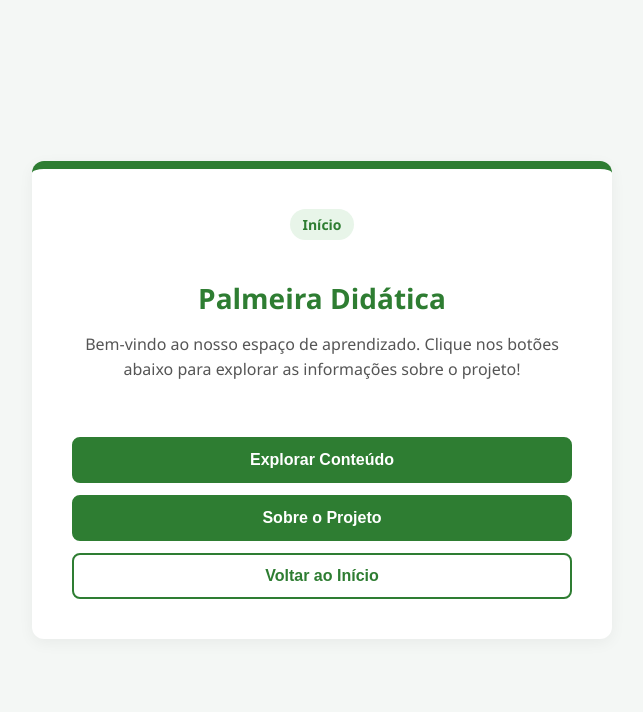
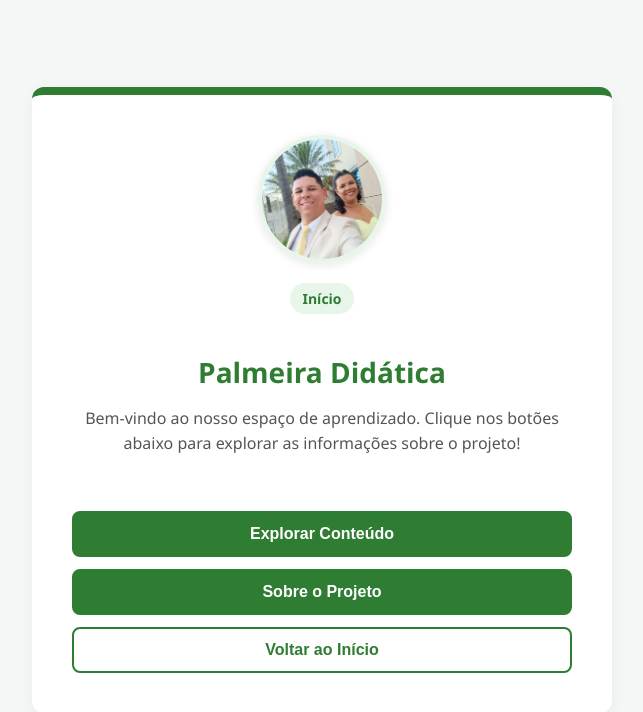
Before and after one commit to tic3-droid/didactic-palm-tree, a plain HTML site: page index.html in a window 1280 px wide. Shown: the whole page, without its empty margins (318-961 px from the left). Drawn offline with Linux system fonts and the light colour scheme.

Commit message:
Enhance profile image styling and button group
Added styles for profile image and updated button layout.

```diff
--- a/index.html
+++ b/index.html
@@ -25,6 +25,17 @@
             text-align: center;
             max-width: 500px;
             border-top: 8px solid #2e7d32;
+        }
+
+        /* --- ESTILO DA SUA FOTO --- */
+        .profile-img {
+            width: 120px;          /* Largura da foto */
+            height: 120px;         /* Altura da foto */
+            border-radius: 50%;    /* Deixa a foto perfeitamente redonda */
+            object-fit: cover;     /* Garante que a foto não fique esticada */
+            border: 4px solid #e8f5e9; /* Borda estilizada em volta da foto */
+            margin-bottom: 15px;
+            box-shadow: 0 2px 10px rgba(0,0,0,0.1);
         }
 
         h1 {
@@ -70,7 +81,6 @@
             cursor: pointer;
         }
 
-        /* Botões Principais (Verdes) */
         .btn-main {
             background-color: #2e7d32;
             color: white;
@@ -81,7 +91,6 @@
             border-color: #1b5e20;
         }
 
-        /* Novo Botão de Voltar (Vazado/Secundário) */
         .btn-back {
             background-color: transparent;
             color: #2e7d32;
@@ -95,6 +104,10 @@
 <body>
 
     <div class="container">
+        <!-- Sua foto inserida aqui no topo do card -->
+        <img src="foto.jpg.jpg" alt="Minha Foto" class="profile-img">
+        <br>
+
         <span class="badge" id="status-badge">Início</span>
         <h1 id="main-title">Palmeira Didática</h1>
 
@@ -105,13 +118,11 @@
         <div class="btn-group">
             <button class="btn btn-main" onclick="mostrarConteudo()">Explorar Conteúdo</button>
             <button class="btn btn-main" onclick="mostrarSobre()">Sobre o Projeto</button>
-            <!-- Terceiro botão adicionado aqui -->
             <button class="btn btn-back" onclick="mostrarInicio()">Voltar ao Início</button>
         </div>
     </div>
 
     <script>
-        // Função para voltar ao texto original
         function mostrarInicio() {
             document.getElementById('status-badge').innerText = 'Início';
             document.getElementById('main-title').innerText = 'Palmeira Didática';
```
